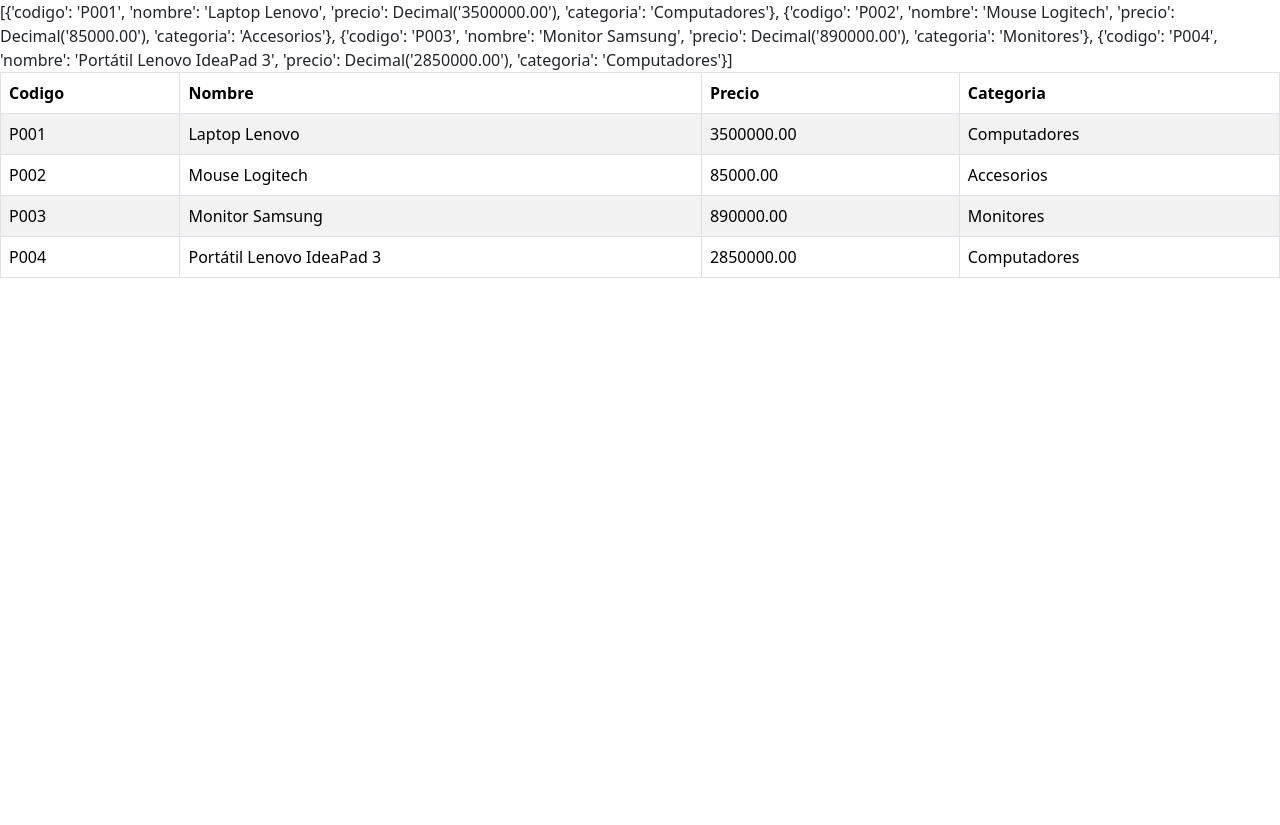
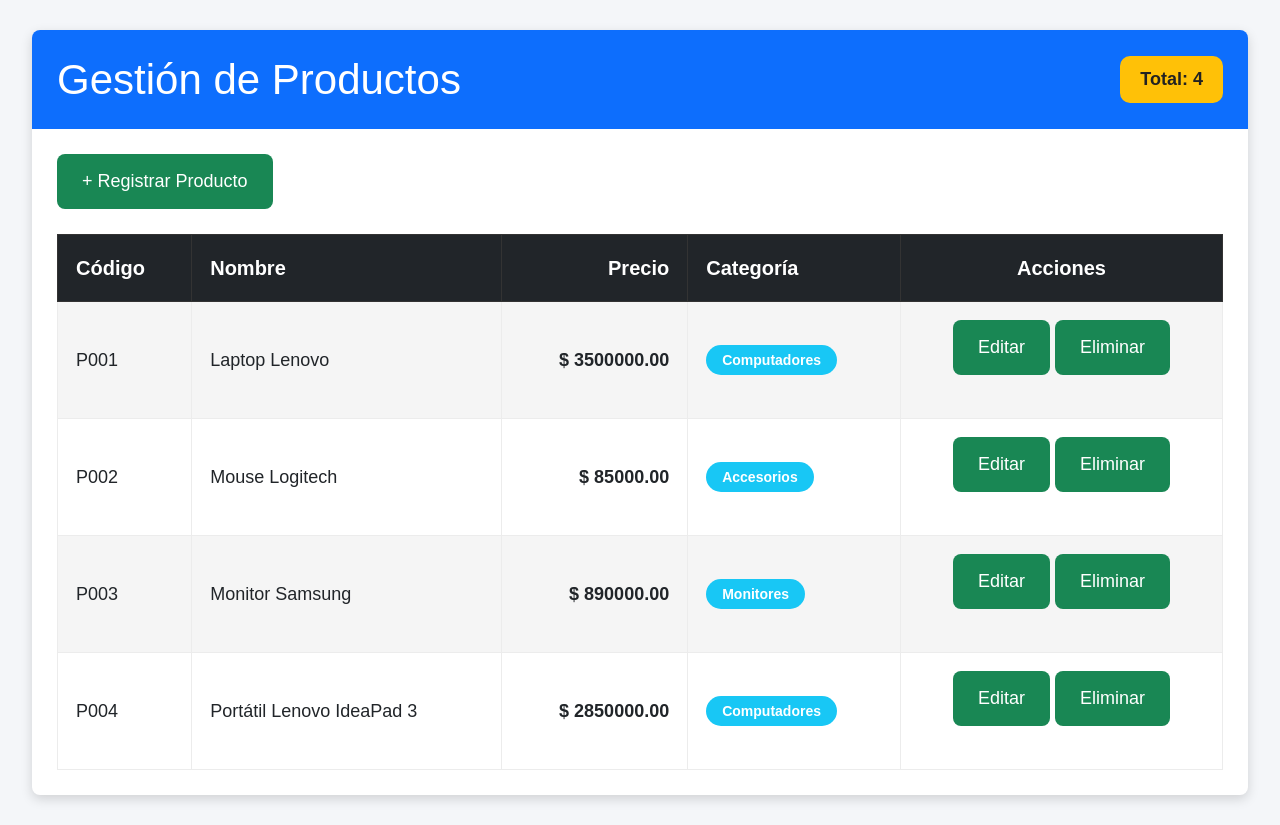
Before and after one commit to miguelt2323/Actividad-1, a Flask app: page /productos in a window 1280 px wide. Before the commit the page ends 278 px from the top, so only its background shows below. Run offline with Flask 3, Linux system fonts and the light colour scheme; data comes from the database, SQL or seed files in the repository; some libraries are stand-ins or nearby versions.

Commit message:
le agregue mas cosas

```diff
--- a/app.py
+++ b/app.py
@@ -1,7 +1,8 @@
-from flask import Flask, render_template, request
+from flask import Flask, render_template, request,redirect, url_for, flash
 from database.conexion import obtener_conexion
 
 app = Flask(__name__)
+app.secret_key = "adso2026"
 
 @app.route("/")
 def inicio():
@@ -50,13 +51,94 @@ def guardar_producto():
     precio = request.form["precio"]
     categoria = request.form["categoria"]
 
-    return render_template(
-        "respuesta.html",
-        codigo=codigo,
-        nombre=nombre,
-        precio=precio,
-        categoria=categoria
-    )
+
+   # return render_template(
+    #    "respuesta.html",
+     #   codigo=codigo,
+     #   nombre=nombre,
+    #    precio=precio,
+    #    categoria=categoria
+   # )
+
+    conexion = obtener_conexion()
+    cursor = conexion.cursor()
+
+    sql = """ INSERT INTO productos (codigo,nombre,precio,categoria) VALUES (%s,%s,%s,%s) """
+
+    cursor.execute(sql,(codigo,nombre,precio,categoria))
+
+    conexion.commit()
+    flash("Producto registrado correctamente", "success")
+    cursor.close()
+    conexion.close()
+
+    return redirect(url_for(("productos")))
+
+@app.route("/editar_producto/<codigo>")
+def editar_prodcuto(codigo):
+    conexion = obtener_conexion()
+    cursor = conexion.cursor(dictionary=True)
+
+    sql = """SELECT * FROM productos WHERE codigo=%s """
+
+    cursor.execute(sql,(codigo,))
+
+    producto = cursor.fetchone()
+
+    cursor.close()
+    conexion.close()
+
+    return render_template("editar_producto.html",producto=producto)
+
+@app.route("/actualizar_producto", methods=["POST"])
+def actualizar_producto():
+
+    codigo = request.form["codigo"]
+    nombre = request.form["nombre"]
+    precio = request.form["precio"]
+    categoria = request.form["categoria"]
+
+    # Obtener la conexion
+    conexion = obtener_conexion()
+
+    # Crear el cursor
+    cursor = conexion.cursor()
+
+    # Consulta SQL
+    sql = """UPDATE productos SET nombre = %s,precio = %s,categoria = %s WHERE codigo = %s """
+
+    cursor.execute(sql,(nombre,precio,categoria,codigo))
+
+    # Guardar los cambios
+    conexion.commit()
+
+    # Cerrar recursos
+    cursor.close()
+    conexion.close()
+
+    # Mnesaje de éxito
+    flash("Producto actualizado correctamente", "success")
+
+    # Redireccionar al listado
+    return redirect(url_for("productos"))
+
+@app.route("/eliminar_producto/<codigo>")
+def eliminar_producto(codigo):
+    conexion = obtener_conexion()
+
+    cursor = conexion.cursor()
+
+    sql = """DELETE FROM productos WHERE codigo=%s"""
+    cursor.execute(sql,(codigo,))
+
+    conexion.commit()
+
+
+    flash("Producto eliminado correctamente", "success")
+
+    cursor.close()
+    conexion.close()
+    return redirect(url_for("productos"))
 
 app.run(debug=True)
 
--- a/config.py
+++ b/config.py
@@ -1,4 +1,4 @@
 MYSQL_HOST = "localhost"
 MYSQL_USER = "root"
 MYSQL_PASSWORD = ""
-MYSQL_DATABASE = "techstore"
+MYSQL_DATABASE = "techtore"
--- a/techstore.sql
+++ b/techstore.sql
@@ -1,4 +1,4 @@
-CREATE DATABASE techstore DEFAULT CHARACTER SET = 'utf8mb4';
+CREATE DATABASE techstore;
 
 USE techstore;
 
--- a/templates/productos.html
+++ b/templates/productos.html
@@ -1,20 +1,37 @@
 <!DOCTYPE html>
 <html lang="en">
+
 <head>
   <meta charset="UTF-8">
   <meta name="viewport" content="width=device-width, initial-scale=1.0">
-    <link href="https://cdn.jsdelivr.net/npm/bootstrap@5.3.8/dist/css/bootstrap.min.css" rel="stylesheet" >
+  <link href="https://cdn.jsdelivr.net/npm/bootstrap@5.3.8/dist/css/bootstrap.min.css" rel="stylesheet">
   <title>Document</title>
 </head>
+
 <body>
-    {{ productos }}
-   <table class="table table-bordered table-striped">
+  <div class="contenedor">
+
+    <div class="titulo">
+      <span>Gestión de Productos</span>
+      <span class="total">Total: {{ productos|length }}</span>
+    </div>
+
+    <div class="contenido">
+
+
+      <a href="/registro_producto" class="btn btn-success">+ Registrar Producto</a>
+
+
+
+      <table>
+
         <thead>
           <tr>
-            <th>Codigo</th>
+            <th>Código</th>
             <th>Nombre</th>
-            <th>Precio</th>
-            <th>Categoria</th>
+            <th style="text-align:right;">Precio</th>
+            <th>Categoría</th>
+            <th class="text-center">Acciones</th>
           </tr>
         </thead>
 
@@ -23,12 +40,188 @@
           <tr>
             <td>{{ producto.codigo }}</td>
             <td>{{ producto.nombre }}</td>
-           <td>{{ producto.precio }}</td>
-           <td>{{ producto.categoria }}</td>
+            <td class="precio">$ {{ producto.precio }}</td>
+            <td>
+              <span class="badge">
+                {{ producto.categoria }}
+              </span>
+            </td>
+            <td class="text-center">
+              <a class="btn btn-warning btn-sn" href="/editar_producto/{{producto.codigo}}">Editar</a>
+              <a class="btn btn-danger btn-sn btn-eliminar" data-url="/eliminar_producto/{{producto.codigo}}">Eliminar</a>
+
+            </td>
           </tr>
           {% endfor %}
+        </tbody>
 
-      </tbody>
       </table>
+
+    </div>
+
+  </div>
+  <style>
+    /* Fondo */
+    body {
+      margin: 0;
+      background: #f4f6f9;
+      font-family: Arial, Helvetica, sans-serif;
+    }
+
+    /* Tarjeta principal */
+    .contenedor {
+      width: 95%;
+      margin: 30px auto;
+      background: #fff;
+      border-radius: 8px;
+      box-shadow: 0 4px 12px rgba(0, 0, 0, .15);
+      overflow: hidden;
+    }
+
+    /* Barra azul */
+    .titulo {
+      background: #0d6efd;
+      color: #fff;
+      padding: 18px 25px;
+      font-size: 42px;
+      font-weight: 300;
+      display: flex;
+      justify-content: space-between;
+      align-items: center;
+    }
+
+    /* Total amarillo */
+    .total {
+      background: #ffc107;
+      color: #222;
+      padding: 10px 20px;
+      border-radius: 10px;
+      font-size: 18px;
+      font-weight: bold;
+    }
+
+    /* Contenido */
+    .contenido {
+      padding: 25px;
+    }
+
+    /* Botón */
+    .btn {
+      background: #198754;
+      color: white;
+      padding: 14px 25px;
+      border: none;
+      border-radius: 8px;
+      font-size: 18px;
+      cursor: pointer;
+      margin-bottom: 25px;
+    }
+
+    .btn:hover {
+      background: #157347;
+    }
+
+    /* Tabla */
+
+    table {
+      width: 100%;
+      border-collapse: collapse;
+    }
+
+    thead {
+      background: #212529;
+    }
+
+    thead th {
+      color: white;
+      padding: 18px;
+      font-size: 20px;
+      text-align: left;
+      border: 1px solid #333;
+    }
+
+    tbody td {
+      padding: 18px;
+      font-size: 18px;
+      border: 1px solid #ececec;
+    }
+
+    tbody tr:nth-child(odd) {
+      background: #f5f5f5;
+    }
+
+    tbody tr:nth-child(even) {
+      background: white;
+    }
+
+    tbody tr:hover {
+      background: #eef5ff;
+    }
+
+    /* Precio */
+
+    .precio {
+      text-align: right;
+      font-weight: bold;
+    }
+
+    /* Categoría */
+
+    .badge {
+      background: #18c7f5;
+      color: white;
+      padding: 8px 16px;
+      border-radius: 18px;
+      font-size: 14px;
+      font-weight: bold;
+    }
+  </style>
+
+  <script src="https://cdn.jsdelivr.net/npm/sweetalert2@11"></script>
+  <script>
+    document.addEventListener("DOMContentLoaded", function () {
+    const botonesEliminar = document.querySelectorAll(".btn-eliminar");
+    botonesEliminar.forEach(function (boton) {
+      boton.addEventListener("click", function (e) {
+          e.preventDefault();
+            const url = this.dataset.url;
+            Swal.fire({
+                title: "¿Está seguro?",
+                text: "Esta acción eliminará el producto de forma permanente.",
+                icon: "warning",
+                showCancelButton: true,
+                confirmButtonColor: "#d33",
+                cancelButtonColor: "#6c757d",
+                confirmButtonText: "Sí, eliminar",
+                cancelButtonText: "Cancelar"
+            }).then((result) => {
+                if (result.isConfirmed) {
+                    window.location.href = url;
+                }
+            });
+        });
+
+    });
+});
+  </script>
+
+  {% with mensajes = get_flashed_messages(with_categories=True) %}
+  {% if mensajes %}
+  {% for categoria, mensaje in mensajes %}
+
+  <script>
+    Swal.fire({
+      icon: "{{ categoria }}",
+      title: "{{ mensaje }}",
+      showConfirmButton: false,
+      timer: 2000
+    })
+  </script>
+
+  {% endfor %}
+  {% endif %}
+  {% endwith %}
+
 </body>
+
 </html>
```
Also changed, not shown: templates/editar_producto.html (added, +63 -0 lines), requirements.txt (line endings or trailing spaces). Lines whose indentation alone changed are shown as unchanged.
